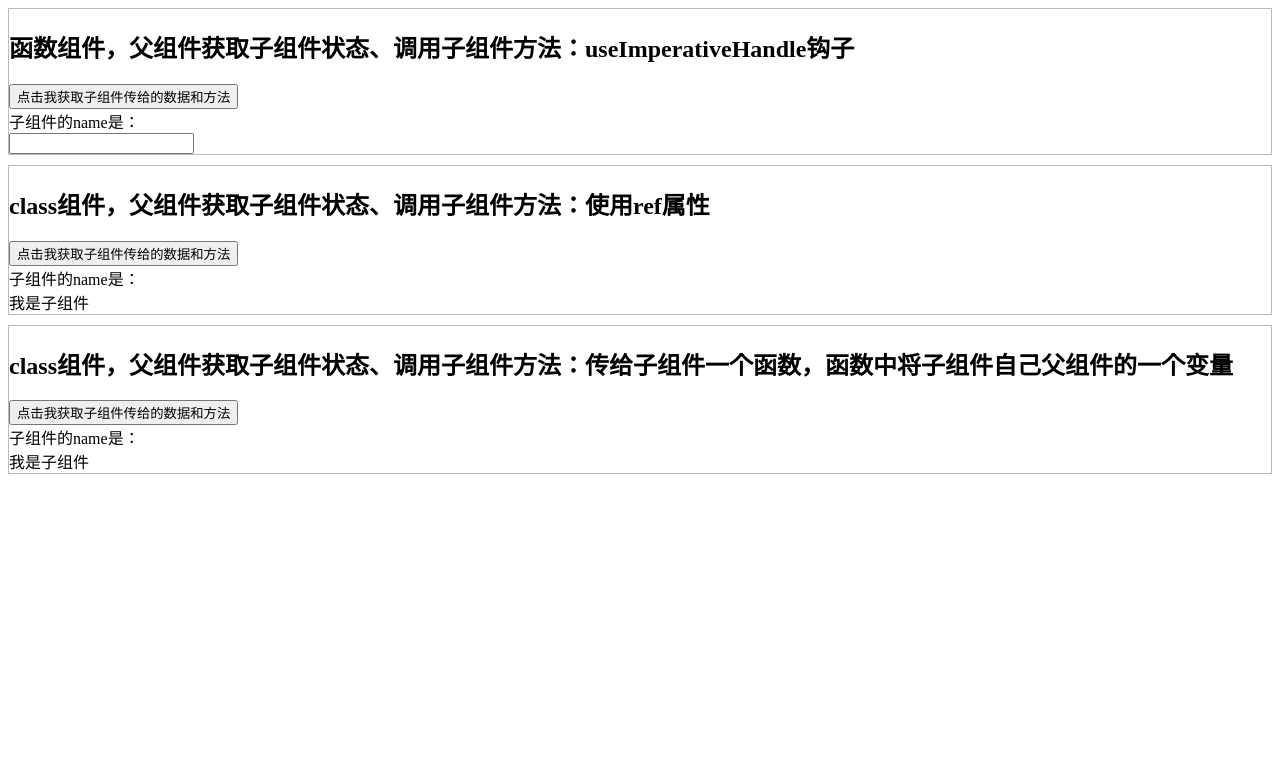
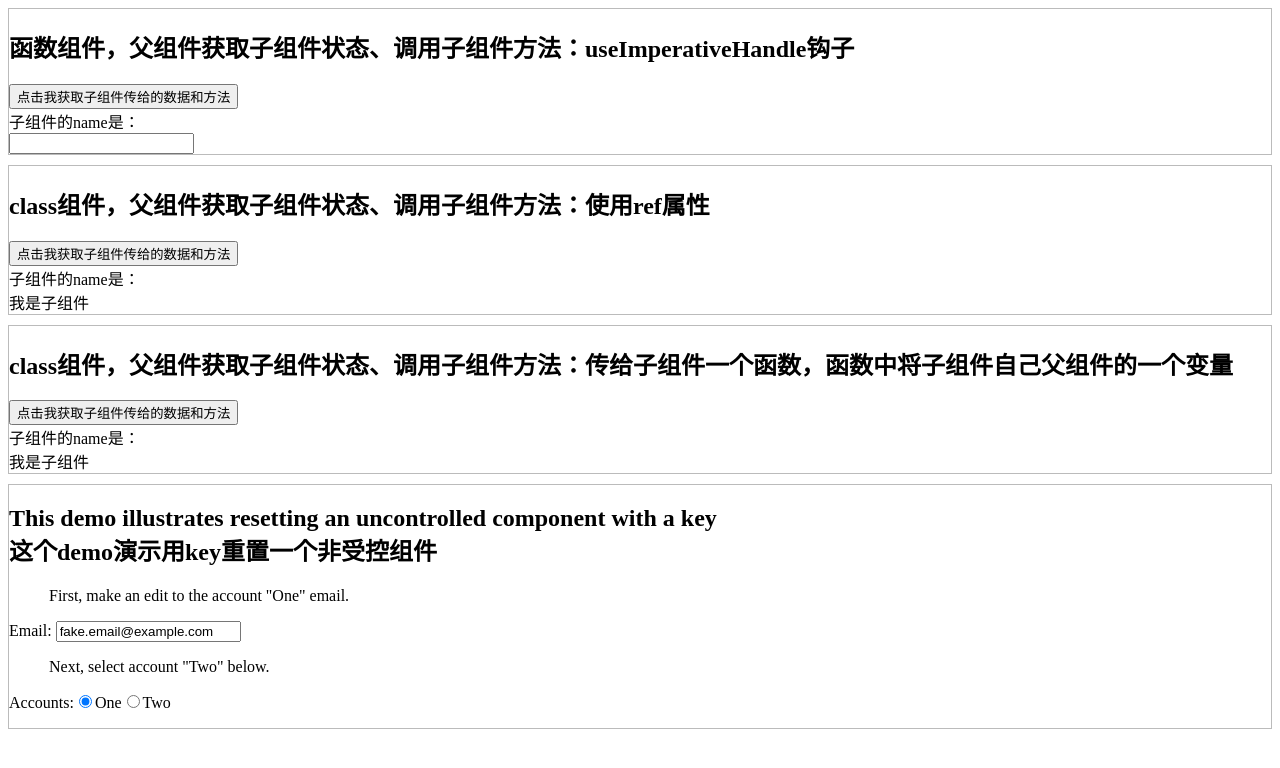
Before and after one commit to wang-man/react-learn, a React (Vite) app: page / in a window 1280 px wide. Shown: the top 768 px of the page. Built offline with nearby package versions, Linux system fonts and the light colour scheme.

Commit message:
加上了key的用法

```diff
--- a/src/App.jsx
+++ b/src/App.jsx
@@ -2,6 +2,20 @@ import { useState } from "react";
 import UseImperativeHandleComponent from "./components/useImperativeHandle";
 import ParentGetchild from "./components/parentGetchild.jsx";
 import ParentGetchildTwo from "./components/parentGetchild2.jsx";
+import Key from "./components/key";
+
+const fakeAccounts = [
+  {
+    id: 1,
+    name: "One",
+    email: "fake.email@example.com",
+  },
+  {
+    id: 2,
+    name: "Two",
+    email: "fake.email@example.com",
+  },
+];
 
 function App() {
   const [count, setCount] = useState(0);
@@ -11,6 +25,7 @@ function App() {
       <UseImperativeHandleComponent />
       <ParentGetchild />
       <ParentGetchildTwo />
+      <Key accounts={fakeAccounts} />
     </div>
   );
 }
--- /dev/null
+++ b/src/components/key.jsx
@@ -0,0 +1,59 @@
+import React, { Component, Fragment } from "react";
+
+class UncontrolledEmailInput extends Component {
+  state = {
+    email: this.props.defaultEmail,
+  };
+  handleChange = (event) => {
+    this.setState({ email: event.target.value });
+  };
+  render() {
+    return (
+      <label>
+        Email: <input onChange={this.handleChange} value={this.state.email} />
+      </label>
+    );
+  }
+}
+
+class AccountsList extends Component {
+  state = {
+    selectedIndex: 0,
+  };
+  render() {
+    const { accounts } = this.props;
+    const { selectedIndex } = this.state;
+    const selectedAccount = accounts[selectedIndex];
+    return (
+      <div className="component">
+        <h2>
+          This demo illustrates resetting an uncontrolled component with a key{" "}
+          <br />
+          这个demo演示用key重置一个非受控组件
+        </h2>
+        <blockquote>First, make an edit to the account "One" email.</blockquote>
+        <UncontrolledEmailInput
+          key={selectedAccount.id} // 关键之处
+          defaultEmail={selectedAccount.email}
+        />
+        <blockquote>Next, select account "Two" below.</blockquote>
+        <p>
+          Accounts:
+          {this.props.accounts.map((account, index) => (
+            <label key={account.id}>
+              <input
+                type="radio"
+                name="account"
+                checked={selectedIndex === index}
+                onChange={() => this.setState({ selectedIndex: index })}
+              />
+              {account.name}
+            </label>
+          ))}
+        </p>
+      </div>
+    );
+  }
+}
+
+export default AccountsList;
```
